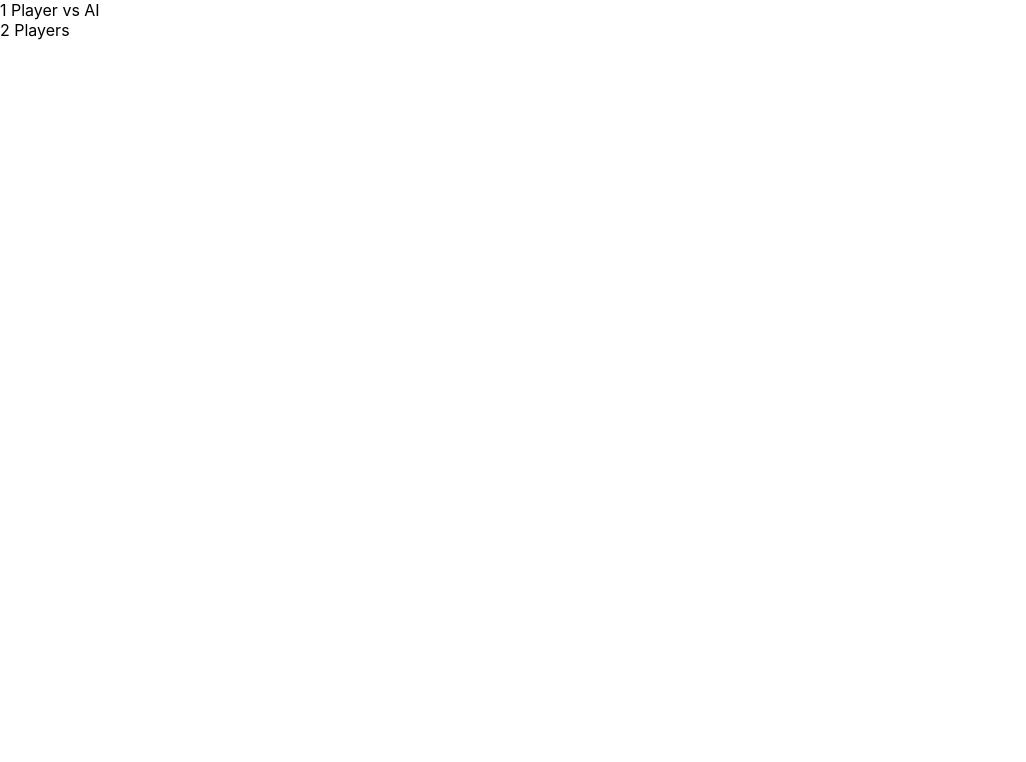
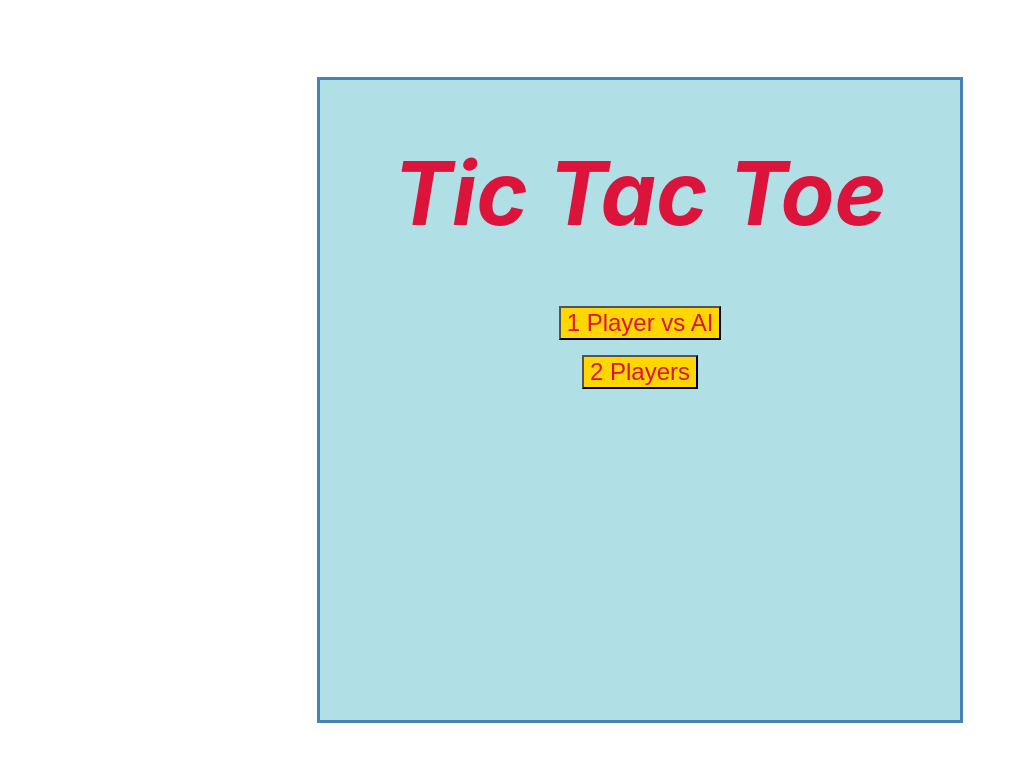
Before and after one commit to eabdullazyanov/tic-tac-toe-with-ai, a React (Create React App) app: page / in a window 1280 px wide. Shown: the top 762 px of the page, without its empty margins (0-1026 px from the left). Built offline with nearby package versions, Linux system fonts and the light colour scheme.

Commit message:
Added minimal design for Main Menu

```diff
--- a/src/App.css
+++ b/src/App.css
@@ -1,11 +1,45 @@
 .App {
+  display: flex;
+  align-items: center;
+  justify-content: center;
+  min-height: 100vh;
+}
+.appInner {
+  background-color: powderblue;
+  width: 80vh;
+  min-height: 80vh;
+  border: steelblue solid 3px;
+}
 
+.mainMenu {
+  width: 100%;
+  height: 100%;
+  display: flex;
+  justify-content: center;
+  align-items: center;
+  flex-direction: column;
+}
+.mainMenu .gameTitle {
+  font-size: 88px;
+  font-weight: bold;
+  font-style: italic;
+  margin: 60px 0;
+  color: crimson;
+}
+.mainMenu button {
+  font-size: 24px;
+  color: crimson;
+  background: gold;
+}
+.mainMenu button +button {
+  margin-top: 15px;
 }
 
 .field {
-  width: 20vw;
-  height: 20vw;
+  width: 75vh;
+  height: 75vh;
   display: grid;
+  margin: 10px auto 0;
   grid-template-columns: repeat(3, 1fr);
   grid-template-rows: repeat(3, 1fr);
   grid-gap: 5px;
--- a/src/App.js
+++ b/src/App.js
@@ -14,6 +14,7 @@ function App() {
   );
   return (
     <div className="App">
+      <div className="appInner">
       {(() => {
         switch (appStatus) {
           case APP_STATUS_MAIN_MENU: return <MainMenu startGame={startGame} />;
@@ -22,6 +23,7 @@ function App() {
           default: return null;
         }
       })()}
+      </div>
     </div>
   );
 }
--- a/src/components/MainMenu.js
+++ b/src/components/MainMenu.js
@@ -3,10 +3,10 @@ import { GAME_MODE_1_PLAYER_VS_AI, GAME_MODE_2_PLAYERS } from '../constants';
 
 const MainMenu = ({ startGame }) => {
   return (
-    <div>
-      <span onClick={() => startGame(GAME_MODE_1_PLAYER_VS_AI)}>1 Player vs AI</span>
-      <br />
-      <span onClick={() => startGame(GAME_MODE_2_PLAYERS)}>2 Players</span>
+    <div className="mainMenu">
+      <div className="gameTitle">Tic Tac Toe</div>
+      <button onClick={() => startGame(GAME_MODE_1_PLAYER_VS_AI)}>1 Player vs AI</button>
+      <button onClick={() => startGame(GAME_MODE_2_PLAYERS)}>2 Players</button>
     </div>
   )
 };
```
